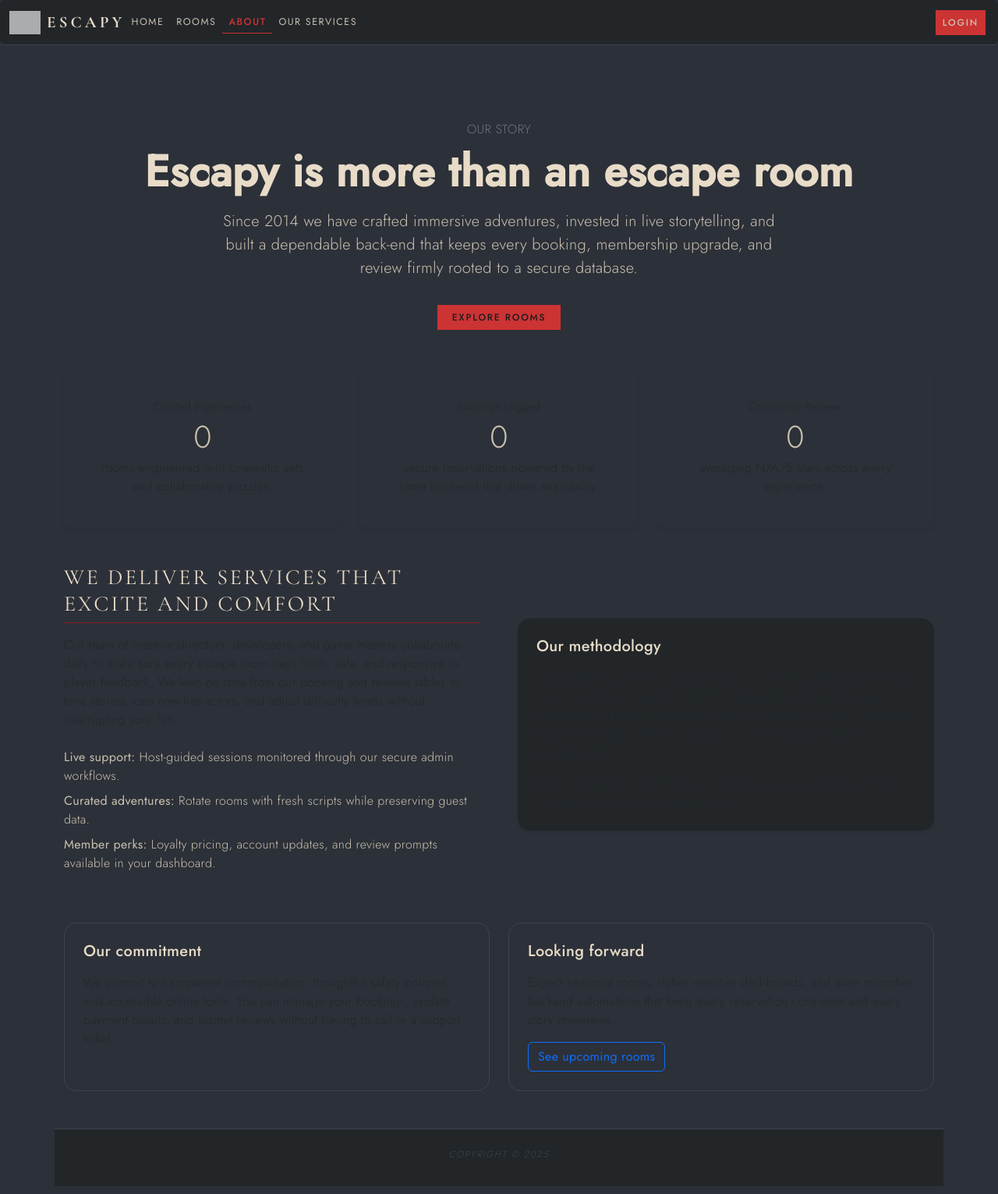
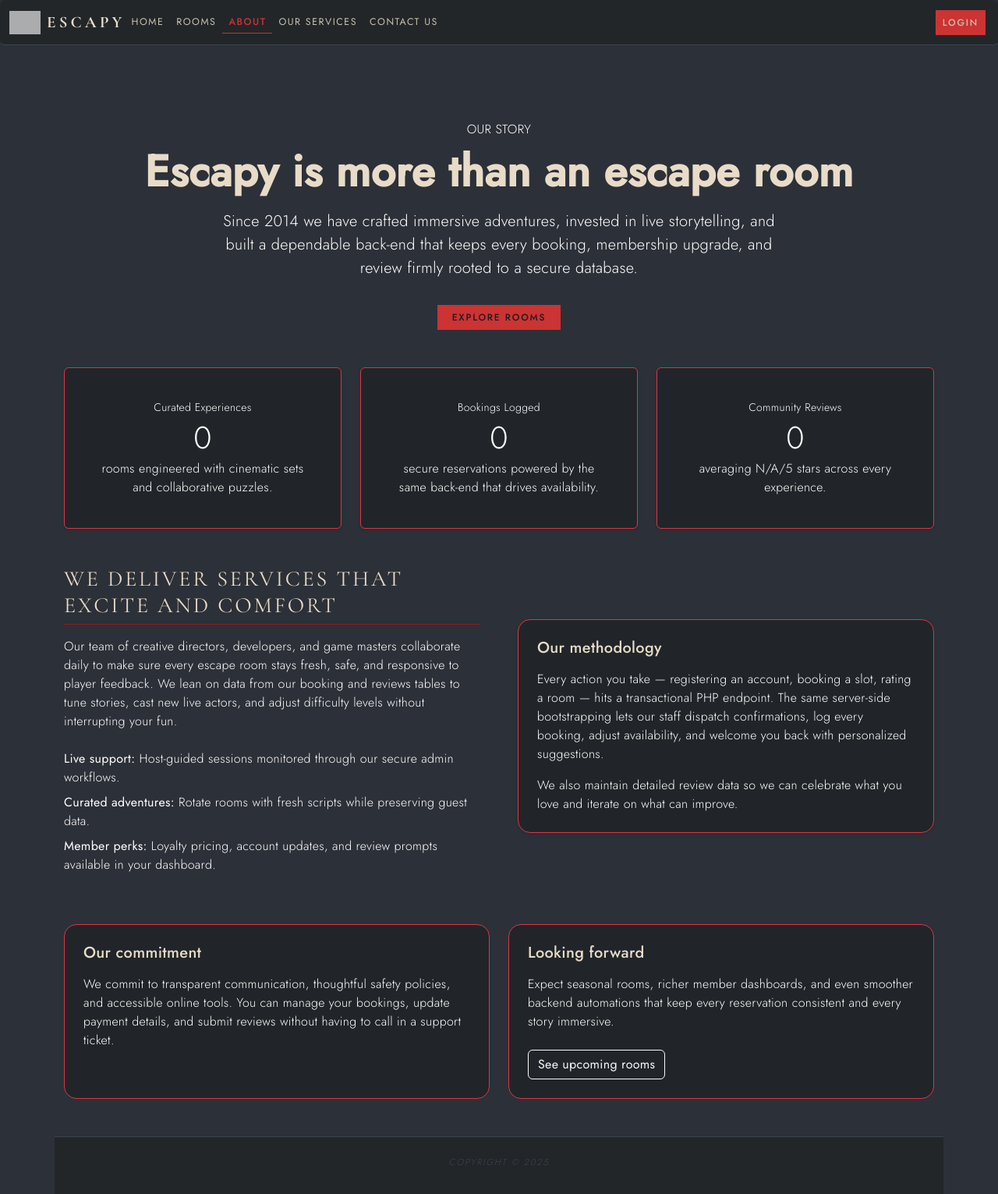
Before and after one commit to iamsven2005/INF1005-proj, a PHP site: page /about.php in a window 1280 px wide. Shown: the whole page at 78% size. Run offline with PHP 8.4, Linux system fonts and the light colour scheme; data that the repository does not hold is empty; grey boxes are pictures that could not be loaded.

Commit message:
added contact page and made it visible

```diff
--- a/src/about.php
+++ b/src/about.php
@@ -47,9 +47,9 @@ if ($conn) {
 <body>
     <?php include "inc/nav.inc.php"; ?>
 
-    <main class="container py-5">
+    <main class="container py-5 text-white">
         <section class="text-center py-5">
-            <p class="text-uppercase text-secondary mb-2">Our Story</p>
+            <p class="text-uppercase text-white mb-2">Our Story</p>
             <h1 class="display-4 fw-bold mb-3">Escapy is more than an escape room</h1>
             <p class="lead mx-auto" style="max-width: 720px;">
                 Since 2014 we have crafted immersive adventures, invested in live storytelling, and built a dependable
@@ -60,29 +60,29 @@ if ($conn) {
 
         <section class="row text-center gy-4 mb-5">
             <div class="col-md-4">
-                <div class="card h-100 border-0 shadow-sm p-4">
+                <div class="card h-100 border-danger shadow-sm p-4 bg-dark text-white">
                     <div class="card-body">
-                        <p class="text-muted small mb-1">Curated Experiences</p>
+                        <p class="text-white small mb-1">Curated Experiences</p>
                         <p class="display-6 mb-1"><?= number_format($stats['rooms']) ?></p>
-                        <p class="text-muted mb-0">rooms engineered with cinematic sets and collaborative puzzles.</p>
+                        <p class="text-white mb-0">rooms engineered with cinematic sets and collaborative puzzles.</p>
                     </div>
                 </div>
             </div>
             <div class="col-md-4">
-                <div class="card h-100 border-0 shadow-sm p-4">
+                <div class="card h-100 border-danger shadow-sm p-4 bg-dark text-white">
                     <div class="card-body">
-                        <p class="text-muted small mb-1">Bookings Logged</p>
+                        <p class="text-white small mb-1">Bookings Logged</p>
                         <p class="display-6 mb-1"><?= number_format($stats['bookings']) ?></p>
-                        <p class="text-muted mb-0">secure reservations powered by the same back-end that drives availability.</p>
+                        <p class="text-white mb-0">secure reservations powered by the same back-end that drives availability.</p>
                     </div>
                 </div>
             </div>
             <div class="col-md-4">
-                <div class="card h-100 border-0 shadow-sm p-4">
+                <div class="card h-100 border-danger shadow-sm p-4 bg-dark text-white">
                     <div class="card-body">
-                        <p class="text-muted small mb-1">Community Reviews</p>
+                        <p class="text-white small mb-1">Community Reviews</p>
                         <p class="display-6 mb-1"><?= number_format($stats['reviews']) ?></p>
-                        <p class="text-muted mb-0">averaging <?= htmlspecialchars($stats['avg_rating']) ?>/5 stars across every experience.</p>
+                        <p class="text-white mb-0">averaging <?= htmlspecialchars($stats['avg_rating']) ?>/5 stars across every experience.</p>
                     </div>
                 </div>
             </div>
@@ -91,7 +91,7 @@ if ($conn) {
         <section id="services" class="row align-items-center gx-5 mb-5">
             <div class="col-lg-6">
                 <h2 class="h3 mb-3">We deliver services that excite and comfort</h2>
-                <p class="text-muted mb-4">
+                <p class="text-white mb-4">
                     Our team of creative directors, developers, and game masters collaborate daily to make sure every
                     escape room stays fresh, safe, and responsive to player feedback. We lean on data from our booking and
                     reviews tables to tune stories, cast new live actors, and adjust difficulty levels without interrupting your fun.
@@ -103,14 +103,14 @@ if ($conn) {
                 </ul>
             </div>
             <div class="col-lg-6">
-                <div class="bg-light rounded-4 shadow-sm p-4">
+                <div class="bg-dark text-white rounded-4 shadow-sm p-4 border border-danger">
                     <h3 class="h5 mb-3">Our methodology</h3>
-                    <p class="text-muted mb-3">
+                    <p class="text-white mb-3">
                         Every action you take — registering an account, booking a slot, rating a room — hits a
                         transactional PHP endpoint. The same server-side bootstrapping lets our staff dispatch confirmations,
                         log every booking, adjust availability, and welcome you back with personalized suggestions.
                     </p>
-                    <p class="text-muted mb-0">
+                    <p class="text-white mb-0">
                         We also maintain detailed review data so we can celebrate what you love and iterate on what can improve.
                     </p>
                 </div>
@@ -119,9 +119,9 @@ if ($conn) {
 
         <section class="row gy-4">
             <article class="col-lg-6">
-                <div class="border rounded-4 p-4 h-100">
+                <div class="border border-danger rounded-4 p-4 h-100 bg-dark text-white">
                     <h3 class="h5 mb-3">Our commitment</h3>
-                    <p class="text-muted">
+                    <p class="text-white">
                         We commit to transparent communication, thoughtful safety policies, and accessible online tools. You
                         can manage your bookings, update payment details, and submit reviews without having to call in a
                         support ticket.
@@ -129,13 +129,13 @@ if ($conn) {
                 </div>
             </article>
             <article class="col-lg-6">
-                <div class="border rounded-4 p-4 h-100">
+                <div class="border border-danger rounded-4 p-4 h-100 bg-dark text-white">
                     <h3 class="h5 mb-3">Looking forward</h3>
-                    <p class="text-muted">
+                    <p class="text-white mb-4">
                         Expect seasonal rooms, richer member dashboards, and even smoother backend automations that keep every
                         reservation consistent and every story immersive.
                     </p>
-                    <a class="btn btn-outline-primary" href="index.php#Rooms">See upcoming rooms</a>
+                    <a class="btn btn-outline-light" href="index.php#Rooms">See upcoming rooms</a>
                 </div>
             </article>
         </section>
--- a/src/inc/nav.inc.php
+++ b/src/inc/nav.inc.php
@@ -3,6 +3,7 @@
     $is_manage_account = ($current_page === 'manage_account.php');
     $is_about = ($current_page === 'about.php');
     $is_home = ($current_page === 'index.php');
+    $is_contact = ($current_page === 'contact.php');
 ?>
 <nav class="navbar navbar-expand-lg bg-body-tertiary rounded" aria-label="Thirteenth navbar example">
   <div class="container-fluid">
@@ -30,6 +31,9 @@
         </li>
         <li class="nav-item">
           <a class="nav-link" href="about.php#services">Our Services</a>
+        </li>
+        <li class="nav-item">
+          <a class="nav-link <?php echo $is_contact ? 'active' : ''; ?>" href="contact.php">Contact Us</a>
         </li>
       </ul>
       <ul class="navbar-nav ms-auto mb-2 mb-lg-0">
```
Also changed, not shown: src/contact.php (added, +73 -0 lines), src/manage_account.php (+52 -52 lines).
